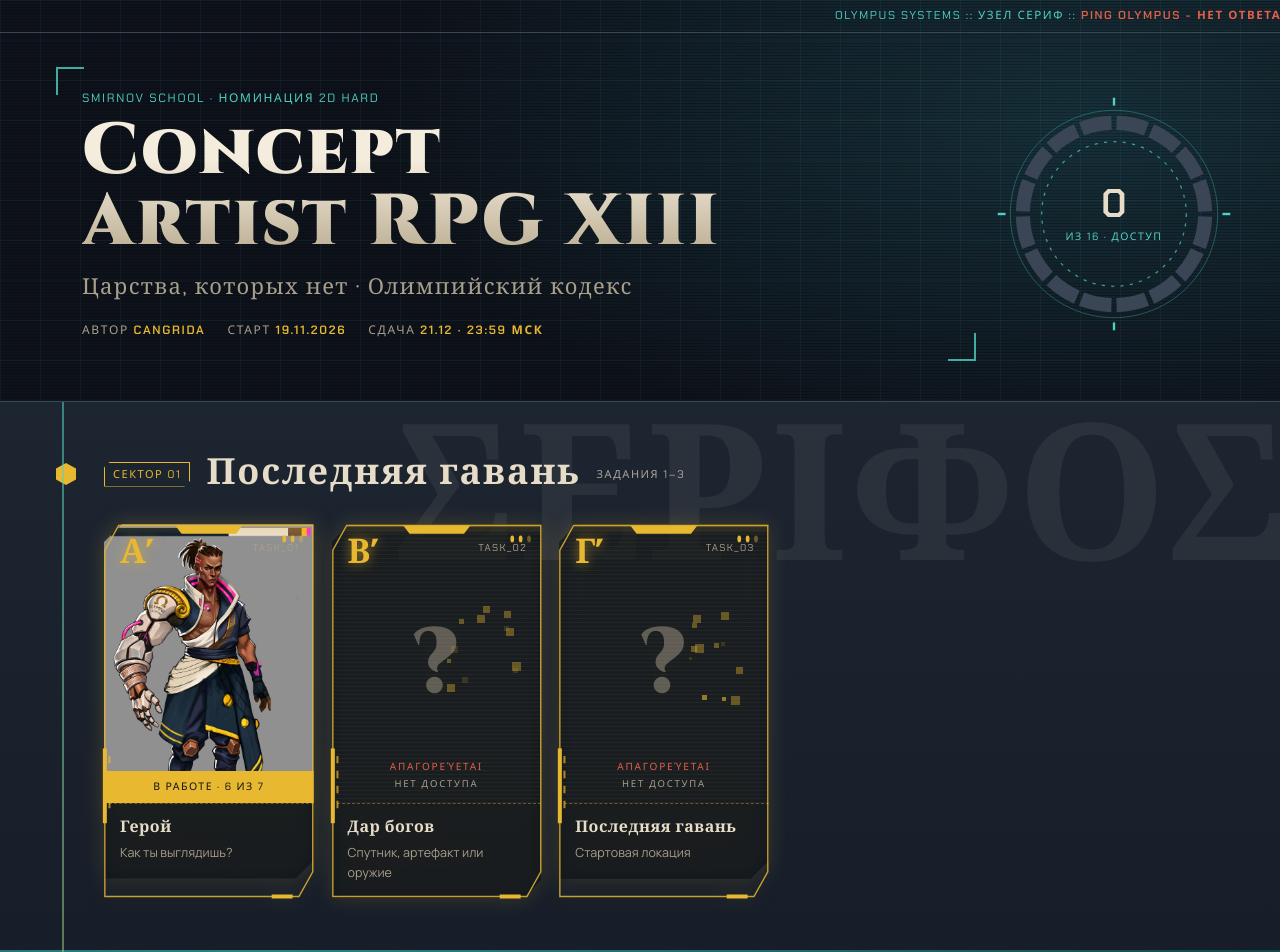
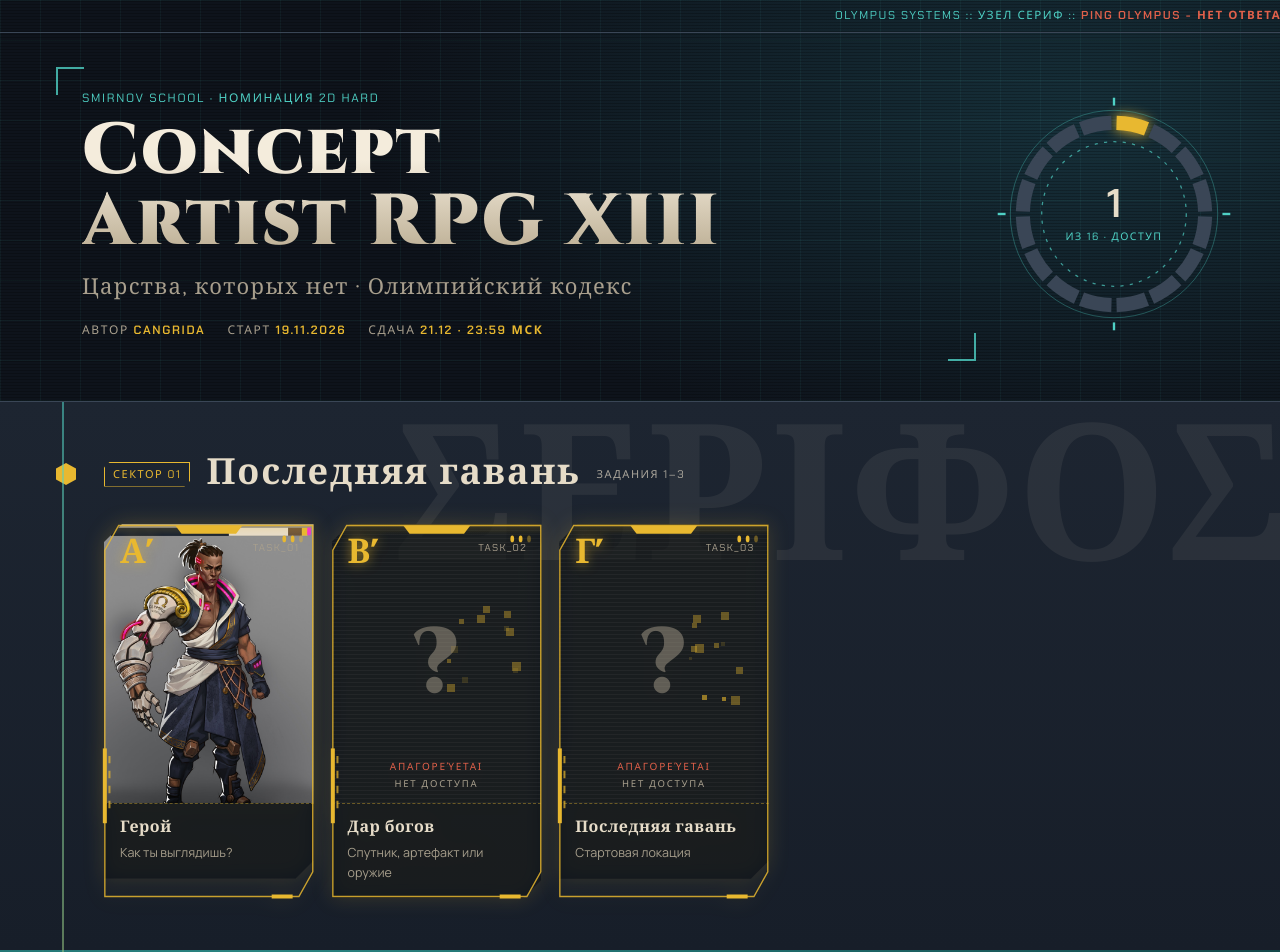
Before and after one commit to Cangrida/portfolio, a plain HTML site: page carpg13/index.html in a window 1280 px wide. Shown: the top 952 px of the page. Drawn offline with Linux system fonts and the light colour scheme.

Commit message:
Адвент: Герой, финал

```diff
--- a/carpg13/index.html
+++ b/carpg13/index.html
@@ -170,7 +170,7 @@ const REALMS=[
  {name:"Излом",ghost:"ΡΗΓΜΑ",sector:"сектор 04",corp:"Moirai System · задания 14–16",cls:"r-rift",items:[14,15,16]}
 ];
 const TASKS={
- 1:{title:"Герой",sub:"Как ты выглядишь?",img:null,desc:"",page:"task-01.html",cover:"images/01-render2.jpg",wip:"в работе · 6 из 7"},
+ 1:{title:"Герой",sub:"Как ты выглядишь?",img:"images/01-final.jpg",desc:"",page:"task-01.html"},
  2:{title:"Дар богов",sub:"Спутник, артефакт или оружие",img:null,desc:""},
  3:{title:"Последняя гавань",sub:"Стартовая локация",img:null,desc:""},
  4:{title:"Талассар",sub:"Поглощённое царство",img:null,desc:""},
```
Also changed, not shown: carpg13/task-01.html (+1 -1 lines), carpg13/images/01-final.jpg (added).
